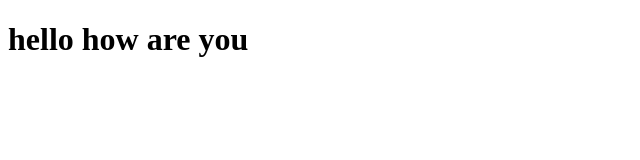
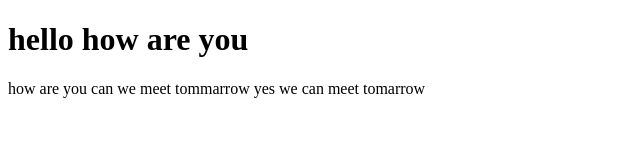
Before and after one commit to SayyidRadhin/datewithgitsample, a plain HTML site: page index.html in a window 1280 px wide. Shown: the whole page, without its empty margins (0-640 px from the left). Drawn offline with Linux system fonts and the light colour scheme.

Commit message:
positive anser addded

```diff
--- a/index.html
+++ b/index.html
@@ -8,6 +8,10 @@
 </head>
 <body>
 	<h1>hello how are you </h1>
+	how are you can we meet tommarrow
+	 yes we can meet tomarrow
+
+
 
 </body>
 </html>
```
